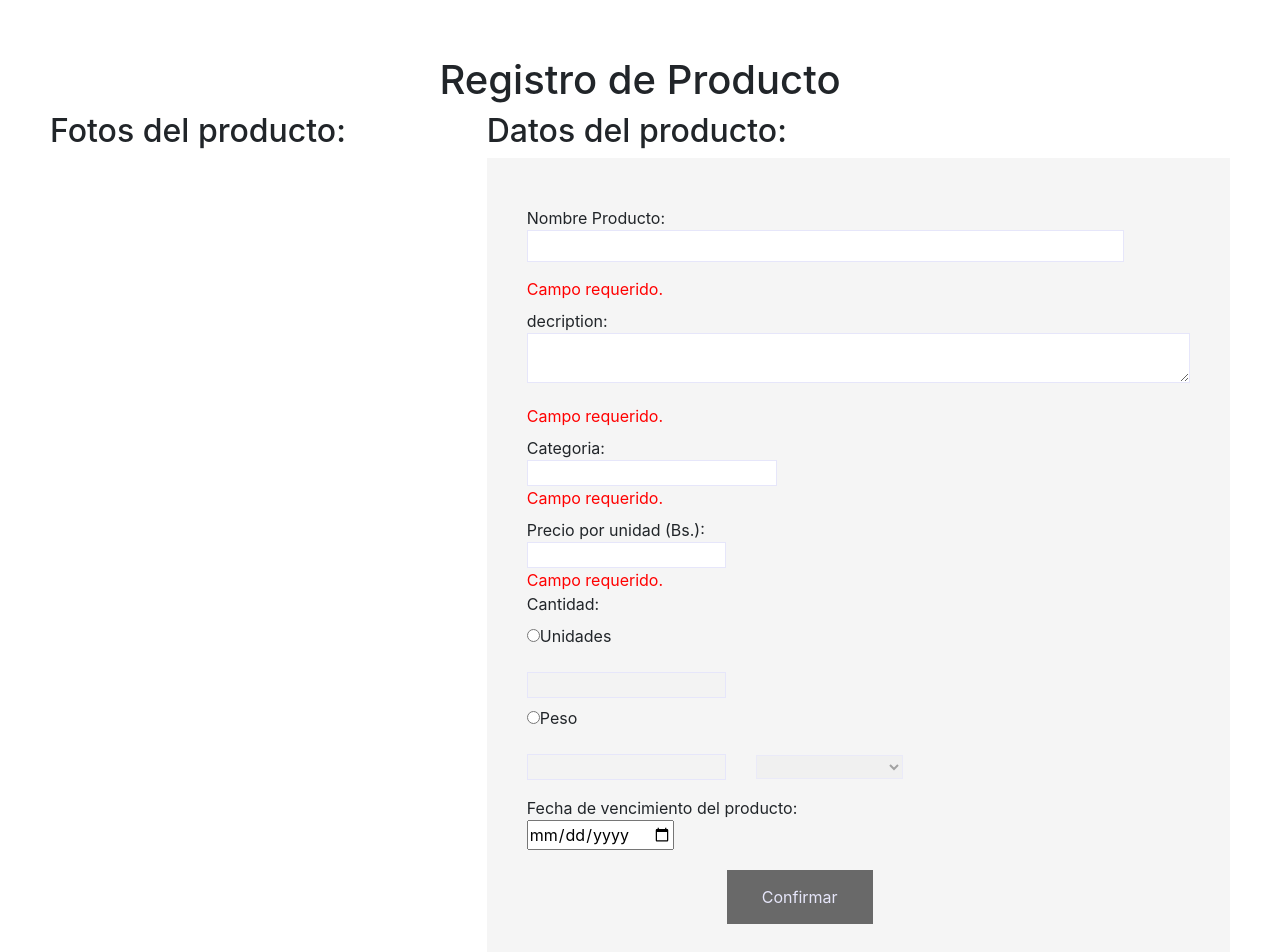
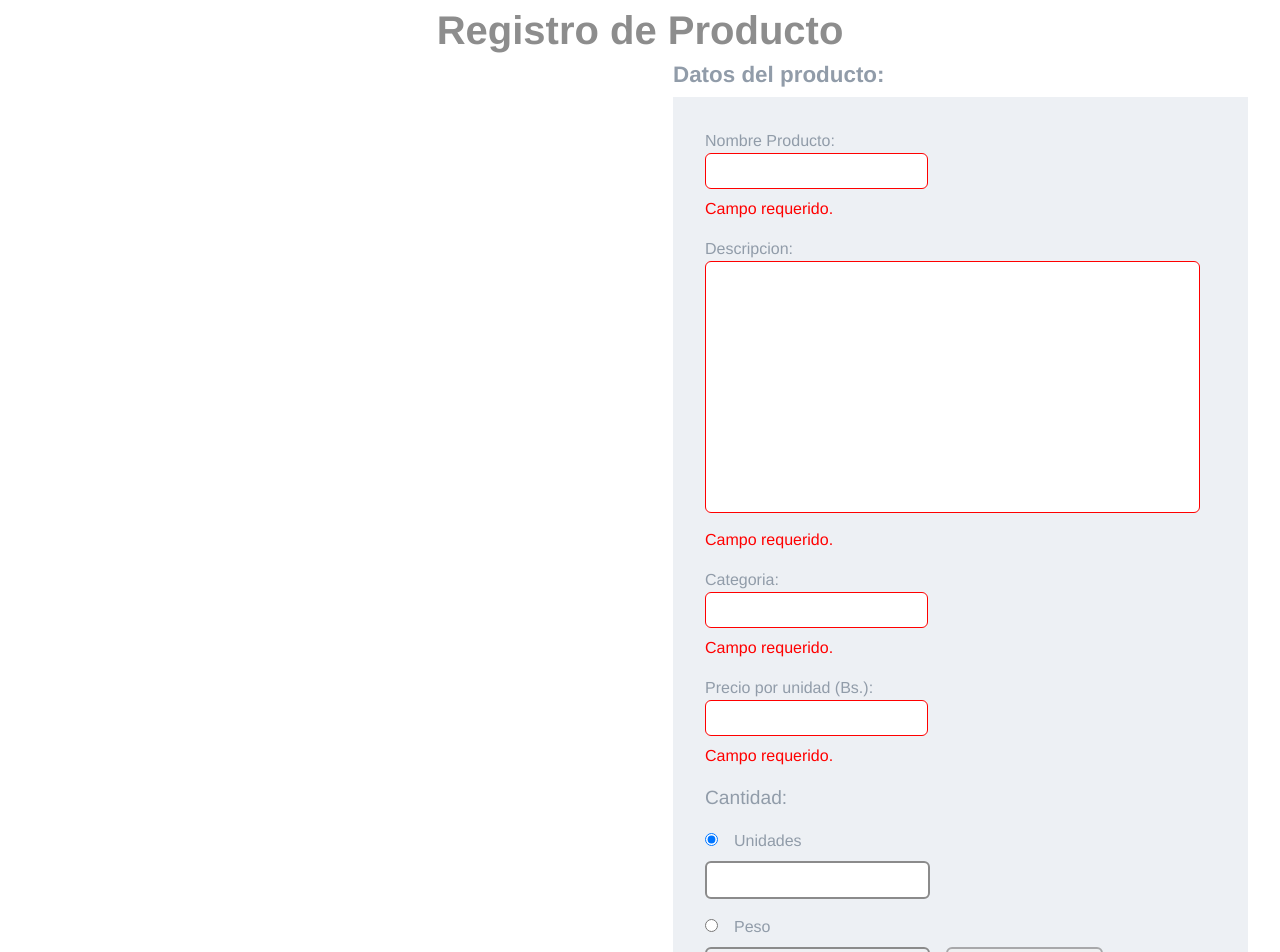
Before and after one commit to AlanBenavides/vue-gestion-productos, a Vue app: page /registroProducto in a window 1280 px wide. Shown: the part 140-1092 px from the top of the page. Built offline with nearby package versions, Linux system fonts and the light colour scheme.

Commit message:
refactor : add styles and HTML

```diff
--- a/src/App.vue
+++ b/src/App.vue
@@ -1,7 +1,7 @@
 <template>
   <div id="app">
+    <Nav />
     <div id="nav">
-      <Nav />
       <router-link to="/">Home</router-link> |
       <router-link to="/about">About</router-link> |
       <router-link to="/registroProducto">Registro Producto</router-link>
@@ -21,6 +21,17 @@ export default {
 </script>
 
 <style>
+* {
+  padding: 0;
+  margin: 0;
+  box-sizing: border-box;
+}
+
+:root {
+  --color-principal: white;
+  --color: #f5f5f5;
+}
+
 #app {
   font-family: Avenir, Helvetica, Arial, sans-serif;
   -webkit-font-smoothing: antialiased;
--- a/src/components/Formulario.vue
+++ b/src/components/Formulario.vue
@@ -1,203 +1,204 @@
 <template>
-  <div>
-    <head>
-      <title>Registro de Productos</title>
-    </head>
-    <body>
-      <div class="contenedor">
-        <h1>Registro de Producto</h1>
-        <div class="contenido">
-          <div class="imagenes">
-            <h2>Fotos del producto:</h2>
-            <!--imagenes del producto-->
+  <section class="formulario">
+    <h2 class="formulario_tittle">Datos del producto:</h2>
+    <form
+      class="formulario_form"
+      @submit.prevent="submitForm"
+      autocomplete="off"
+    >
+      <div class="formulario_group">
+        <label
+          ><div  class="formulario_name">Nombre Producto:</div>
+          <input :style="$v.producto.nombre_prod.$invalid ? 'border:1px solid red ':'border:1px solid green '" type="text" required v-model="producto.nombre_prod" />
+        </label>
+        <div
+          class="formulario_check-error"
+          v-if="!$v.producto.nombre_prod.alpha"
+        >
+          No se aceptan caracteres especiales.
+        </div>
+        <div
+          class="formulario_check-error"
+          v-if="!$v.producto.nombre_prod.minLength"
+        >
+          Debe tener una longitud no menor a
+          {{ $v.producto.nombre_prod.$params.minLength.min }}.
+        </div>
+        <div
+          class="formulario_check-error"
+          v-if="!$v.producto.nombre_prod.required"
+        >
+          Campo requerido.
+        </div>
+        <div
+          class="formulario_check-error"
+          v-if="!$v.producto.nombre_prod.maxLength"
+        >
+          Nombre muy largo maximo
+          {{ $v.producto.nombre_prod.$params.maxLength.max }}
+          caracteres.
+        </div>
+      </div>
+
+      <div class="formulario_group">
+        <label
+          ><div class="formulario_name">Descripcion:</div>
+          <textarea :style="$v.producto.descripcion.$invalid ? 'border:1px solid red ':'border:1px solid green '" v-model="producto.descripcion" cols="50" rows="10" />
+        </label>
+        <div
+          class="formulario_check-error"
+          v-if="!$v.producto.descripcion.alpha1"
+        >
+          No se aceptan caracteres especiales.
+        </div>
+        <div
+          class="formulario_check-error"
+          v-if="!$v.producto.descripcion.maxLength"
+        >
+          Descripcion muy larga.
+          {{ $v.producto.descripcion.$params.maxLength.max }}.
+        </div>
+        <div
+          class="formulario_check-error"
+          v-if="!$v.producto.descripcion.required"
+        >
+          Campo requerido.
+        </div>
       </div>
 
       <div>
-            <h2>Datos del producto:</h2>
-            <form
-              class="formulario"
-              @submit.prevent="submitForm"
-              autocomplete="off"
+        <label
+          ><div class="formulario_name">Categoria:</div>
+          <input :style="$v.producto.categoria.$invalid ? 'border:1px solid red ':'border:1px solid green '" list="categorias" v-model="producto.categoria"
+        /></label>
+        <div
+          class="formulario_check-error"
+          v-if="!$v.producto.categoria.required"
         >
-              <div class="group">
-                <label>Nombre Producto:</label>
-                <input
-                  type="text"
-                  required
-                  v-model="producto.nombre_prod"
-                  id="nombre_prod"
-                /><br />
-
-                <span v-if="!$v.producto.nombre_prod.alpha" class="error"
-                  >No se aceptan caracteres especiales.</span
-                >
-                <span v-if="!$v.producto.nombre_prod.minLength" class="error"
-                  >Debe tener una longitud no menor a
-                  {{ $v.producto.nombre_prod.$params.minLength.min }}.</span
-                >
-                <span v-if="!$v.producto.nombre_prod.required" class="error"
-                  >Campo requerido.</span
-                >
-                <span v-if="!$v.producto.nombre_prod.maxLength" class="error"
-                  >Nombre muy largo maximo
-                  {{ $v.producto.nombre_prod.$params.maxLength.max }}
-                  caracteres.</span
-                >
+          Campo requerido.
         </div>
-              <label>decription:</label>
-              <textarea
-                v-model="producto.descripcion"
-                cols="30"
-                rows="10"
-              ></textarea>
-
-              <br />
-              <span v-if="!$v.producto.descripcion.alpha1" class="error"
-                >No se aceptan caracteres especiales.</span
-              >
-              <span v-if="!$v.producto.descripcion.maxLength" class="error"
-                >Descripcion muy larga.
-                {{ $v.producto.descripcion.$params.maxLength.max }}.</span
-              >
-              <span v-if="!$v.producto.descripcion.required" class="error"
-                >Campo requerido.</span
-              ><br />
-
-              <label for="categoria">Categoria:</label>
-              <input
-                list="categorias"
-                name="categoria"
-                id="categoria"
-                v-model="producto.categoria"
-              /><br />
-              <span v-if="!$v.producto.categoria.required" class="error"
-                >Campo requerido.</span
-              ><br />
-              <datalist id="categorias">
+        <datalist id="categorias" >
           <option value="Farmacia"></option>
           <option value="Electronicos"></option>
           <option value="Ropa"></option>
           <option value="Alimentos"></option>
           <option value="Entretenimiento"></option>
         </datalist>
+      </div>
 
+      <div class="formulario_group">
         <label
-                >Precio por unidad (Bs.):<input
-                  class="precio"
-                  type="number"
-                  v-model="producto.precio_unid"
-                />
-                <span v-if="!$v.producto.precio_unid.required" class="error"
-                  >Campo requerido.</span
+          ><div class="formulario_name">Precio por unidad (Bs.):</div>
+          <input type="number" v-model="producto.precio_unid" :style="$v.producto.precio_unid.$invalid ? 'border:1px solid red ':'border:1px solid green '" />
+        </label>
+        <div
+          class="formulario_check-error"
+          v-if="!$v.producto.precio_unid.required"
         >
-                <span v-if="!$v.producto.precio_unid.between" class="error"
-                  >Campo invalido (0-10000).</span
-                ><span
+          Campo requerido.
+        </div>
+        <div
+          class="formulario_check-error"
+          v-if="!$v.producto.precio_unid.between"
+        >
+          Campo invalido (0-10000).
+        </div>
+        <div
+          class="formulario_check-error"
           v-if="!$v.producto.precio_unid.validate_decimales"
-                  class="error"
-                  >Maximo 2 decimales!</span
         >
-                <br />
-              </label>
+          Maximo 2 decimales!
+        </div>
+      </div>
 
-              <p>
-                Cantidad:<br />
-
+      <fieldset>
+        <legend class="formulario_name">Cantidad:</legend>
+        <div class="formulario_group">
           <label
             ><input
               type="radio"
-                    value="unidades"
-                    @click="pesoDisabled"
+              @click="selectCantidad"
               v-model="producto.unidad"
-                  />Unidades</label
-                ><br />
+            />
+            <span class="formulario_name formulario_name-span">Unidades</span>
+          </label>
           <input
-                  id="unidad"
-                  class="cantidad"
             type="number"
-                  name="este1"
-                  disabled
-                  v-model="producto.cantidad"
-                /><br />
+            :disabled="disabled"
+            v-model="producto.cantidad" :required="!disabled"
+          />
+          <div
+            class="formulario_check-error"
+            v-if="!$v.producto.cantidad.minValue"
+          >
+            Debe ser mayor a 0.
+          </div>
+          <div
+            class="formulario_check-error"
+            v-if="!$v.producto.cantidad.integer"
+          >
+            Solo se aceptan valores enteros.
+          </div>
+        </div>
 
-                <span v-if="!$v.producto.cantidad.minValue" class="error"
-                  >Debe ser mayor a 0.</span
-                >
-
-                <span v-if="!$v.producto.cantidad.integer" class="error"
-                  >Solo se aceptan valores enteros.</span
-                >
-
+        <div class="formulario_group">
           <label
             ><input
               type="radio"
               value="peso"
-                    @click="unidadDisabled"
+              @click="selectCantidad"
               v-model="producto.unidad"
-                  />Peso</label
-                ><br />
+            />
+            <span class="formulario_name formulario_name-span">Peso</span>
+          </label>
           <input
-                  class="peso"
             type="number"
             step="0.25"
             value="0.00"
-                  name="este"
-                  id="peso"
-                  disabled
+            :disabled="!disabled"
             v-model="producto.peso"
+            class="formulario_peso" :required="disabled"
           />
 
-                <select
-                  name="UNIDAD PESO"
-                  class="unidad"
-                  id="unidadesMedida"
-                  disabled
-                  v-model="producto.unidad_med"
-                >
+          <select :required="disabled" :disabled="!disabled" v-model="producto.unidad_med" >
             <option selected value="">Elige una opción</option>
             <option value="Kilogramos">Kilogramos</option>
             <option value="Libras">Libras</option>
             <option value="Litros">Litros</option>
             <option value="Galones">Galones</option>
-                  <option value="Onzas">Onzas</option></select
-                ><br />
-                <span v-if="!$v.producto.peso.minValue" class="error"
-                  >Debe ser mayor a 0.</span
+            <option value="Onzas">Onzas</option>
+          </select>
+          <div class="formulario_check-error" v-if="!$v.producto.peso.minValue">
+            Debe ser mayor a 0.
+          </div>
+          <div
+            class="formulario_check-error"
+            v-if="!$v.producto.peso.validate_decimales"
           >
+            Maximo 2 decimales!
+          </div>
+        </div>
+      </fieldset>
 
-                <span v-if="!$v.producto.peso.validate_decimales" class="error"
-                  >Maximo 2 decimales!</span
+      <div class="formulario_group">
+        <label
+          ><div class="formulario_name">Fecha de vencimiento del producto:</div>
+          <input type="date" value="DD/MM/AA" v-model="producto.fecha_venc "
+        /></label>
+        <div
+          class="formulario_check-error"
+          v-if="!$v.producto.fecha_venc.validate_date"
         >
-              </p>
+          fecha invalida
+        </div>
+      </div>
 
-              <label for="start">Fecha de vencimiento del producto:</label>
-              <input
-                type="date"
-                id="start"
-                name="trip-start"
-                value="DD/MM/AA"
-                v-model="producto.fecha_venc"
-              /><br />
-              <span v-if="!$v.producto.fecha_venc.validate_date" class="error"
-                >fecha invalida</span
-              >
-
-              <div>
-                <button
-                  :disabled="$v.producto.$invalid"
-                  class="boton"
-                  @click="send"
-                >
+      <button :disabled="$v.producto.$invalid" class="formulario_button">
         Confirmar
       </button>
-              </div>
     </form>
-            {{ producto }}
-          </div>
-        </div>
-      </div>
-    </body>
-  </div>
+    <pre>{{ producto }}</pre>
+  </section>
 </template>
 
 <script>
@@ -231,7 +232,7 @@ const validate_decimales = (value) => {
   const datovalue = String(value);
 
   if (datovalue.indexOf(".") > 0) {
-    const parts = datovalue.split("."); //array
+    const parts = datovalue.split(".");
     const dato = String(parts[1]);
 
     return !helpers.req(value) || !(dato.length > 2);
@@ -244,6 +245,7 @@ export default {
   name: "Formulario",
   data() {
     return {
+      disabled: false,
       producto: {
         nombre_prod: null,
         descripcion: null,
@@ -251,7 +253,7 @@ export default {
         precio_unid: null,
         unidad: null,
         cantidad: null,
-        peso: "",
+        peso: null,
         unidad_med: null,
         fecha_venc: "",
       },
@@ -293,24 +295,18 @@ export default {
   },
 
   methods: {
-    send: function () {
-      event.preventDefault();
-      console.log(this.producto);
-    },
-    pesoDisabled: function () {
-      document.getElementById("unidad").disabled = false;
-      document.getElementById("peso").disabled = true;
-      document.getElementById("unidadesMedida").disabled = true;
+    selectCantidad() {
+      this.disabled = !this.disabled;
+      if (!this.disabled) {
         this.producto.peso = null;
         this.producto.unidad_med = null;
+        this.producto.cantidad = "";
+      } else {
+        this.producto.cantidad = null;
+        this.producto.peso = "";
+        this.producto.unidad_med = "";
+      }
     },
-    unidadDisabled: function () {
-      document.getElementById("peso").disabled = false;
-      document.getElementById("unidad").disabled = true;
-      document.getElementById("unidadesMedida").disabled = false;
-      this.producto.cantidad = null;
-    },
-
     submitForm() {
       if (!this.$v.producto.$invalid) {
         console.log("datos correctos ", this.producto);
@@ -323,106 +319,84 @@ export default {
 </script>
 
 <style scope>
-* {
-  padding: 0;
-  margin: 0;
-  box-sizing: border-box;
+.formulario_tittle {
+  text-align: left;
+  color: #919ca9;
+  font-size: 1.4rem;
+  font-weight: 600;
 }
-a {
-  text-decoration: none;
-  font-size: 15px;
+
+.formulario_form {
+  background-color: #edf0f4;
+  padding: 2rem;
+  text-align: left;
 }
-:root {
-  --color-principal: white;
-  --color: #f5f5f5;
+
+.formulario label {
+  display: block;
 }
-label {
-  width: 100%;
+
+.formulario textarea {
+  resize: none;
+}
+
+.formulario input,
+.formulario textarea,
+.formulario select {
+  border: none;
+  border: 2px solid #8b8b8b;
+  border-radius: 6px;
+  padding: 5px 7px;
+}
+
+
+.formulario select {
+  height: 38px;
+  margin-left: 1rem;
+}
+
+.formulario input[type="date"] {
   display: block;
-  margin: 0.5em 0 0 0;
-  display: table;
-}
-h1 {
+  margin: auto;
+  margin-top: 10px;
+  margin-bottom: 2rem;
+  width: 60%;
   text-align: center;
 }
-.select,
-#categoria {
-  border: #e6e6fa 1px solid;
-}
-.unidad {
-  margin: 0 30px;
-  border: #e6e6fa 1px solid;
+
+.formulario legend {
+  font-size: 1.2rem;
+  margin-bottom: 0;
 }
 
-.contenedor {
-  padding: 50px;
-  margin: 20 px auto;
-  width: 100%;
-  height: 90%;
+.formulario_name {
+  color: #919ca9;
 }
 
-.contenido {
-  display: flex;
-  width: 100%;
-  overflow: hidden;
-  background: var(--color-principal);
+.formulario_name-span {
+  padding-left: 1rem;
 }
 
-.contenido .imagenes,
-.contenido .fomulario {
-  width: 60%;
-}
-/* Estilos formulario*/
-.formulario {
-  padding: 40px;
-  background: var(--color);
-}
-.formulario input[type="text"],
-.formulario textarea {
-  width: 90%;
-  margin-bottom: 15px;
-  padding: 15px 10px;
-  border: 1px solid #e6e6fa;
-  outline: 0;
-  height: 10px;
-}
-.formulario input[type="number"] {
-  border: #e6e6fa 1px solid;
-  width: 30%;
-}
-.precio {
-  border: #e6e6fa 1px solid;
-  display: block;
-}
-.peso {
-  border: #e6e6fa 1px solid;
-  display: inline-block;
+.formulario_group {
+  margin: 1rem;
+  margin-left: 0;
 }
 
-.formulario input[type="date"],
-.cantidad {
-  max-width: 50%;
-}
-.formulario input[type="text"]:focus,
-.formulario textarea:focus,
-.formulario input[type="number"]:focus {
-  border: 1px solid #00ff00;
-}
-.formulario textarea {
-  max-width: 100%;
-  min-width: 100%;
-  min-height: 50px;
-  max-height: 120px;
+.formulario_group:first-child {
+  margin-top: 0;
 }
 
-.boton {
-  padding: 15px 35px;
-  border: transparent;
-  background: #696969;
-  color: #e6e6fa;
-  margin: 20px 70px 20px 200px;
-}
-span {
+.formulario_check-error {
   color: red;
 }
+
+.formulario_button {
+  margin: auto;
+  display: block;
+  background-color: rgb(51, 51, 51);
+  padding: 13px 100px;
+  color: white;
+  font-size: 20px;
+  font-weight: 700;
+}
 </style>
--- a/src/main.js
+++ b/src/main.js
@@ -4,9 +4,10 @@ import router from "./router";
 
 import instance from "@/services/axios";
 import Vuelidate from "vuelidate";
-Vue.use(Vuelidate);
+
 Vue.config.productionTip = false;
 Vue.prototype.$http = instance;
+Vue.use(Vuelidate);
 
 new Vue({
   router,
--- a/src/views/RegistroProducto.vue
+++ b/src/views/RegistroProducto.vue
@@ -1,6 +1,11 @@
 <template>
-  <div>
-    <Formulario />
+  <div class="registro">
+    <h1 class="registro_tittle">Registro de Producto</h1>
+    <!-- imagenes -->
+    <div class="registro_container">
+      <section class="registro_image"></section>
+      <Formulario class="registro_form" />
+    </div>
   </div>
 </template>
 
@@ -14,4 +19,28 @@ export default {
 };
 </script>
 
-<style scoped></style>
+<style scoped>
+.registro {
+  margin: 2rem;
+  margin-top: 0;
+}
+
+.registro_tittle {
+  color: #8d8d8d;
+  font-weight: 600;
+}
+
+.registro_container {
+  display: grid;
+  grid-template-columns: 1fr 0.6fr;
+  gap: 2rem;
+}
+
+.registro_form {
+  grid-column: 2 / 3;
+}
+
+.registro_image {
+  grid-column: 1 / 2;
+}
+</style>
```
Also changed, not shown: 1 other file (tests, documents, lock files or other folders). Lines whose indentation alone changed are shown as unchanged.
